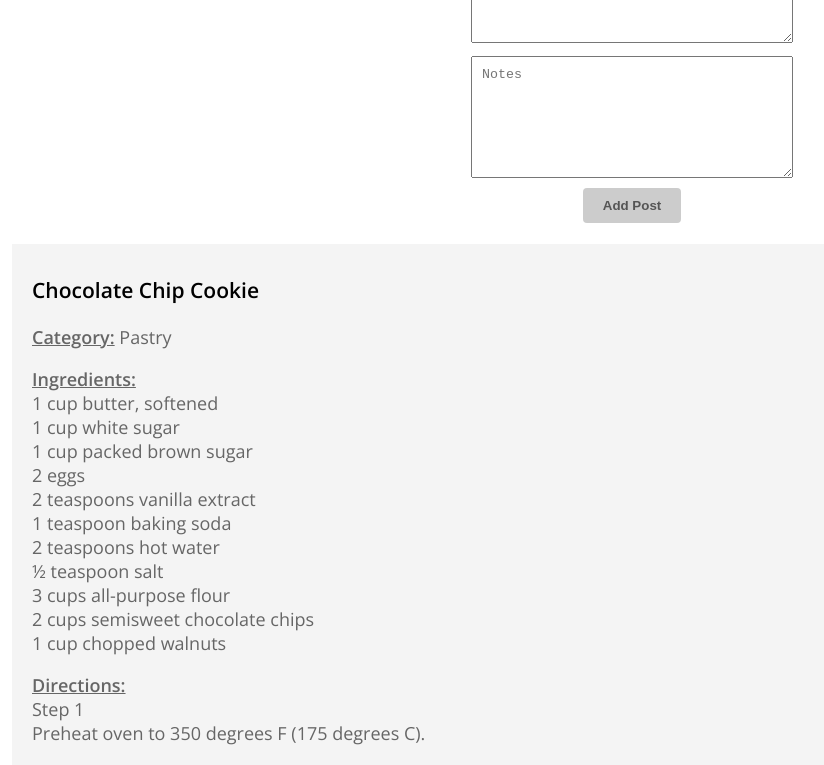
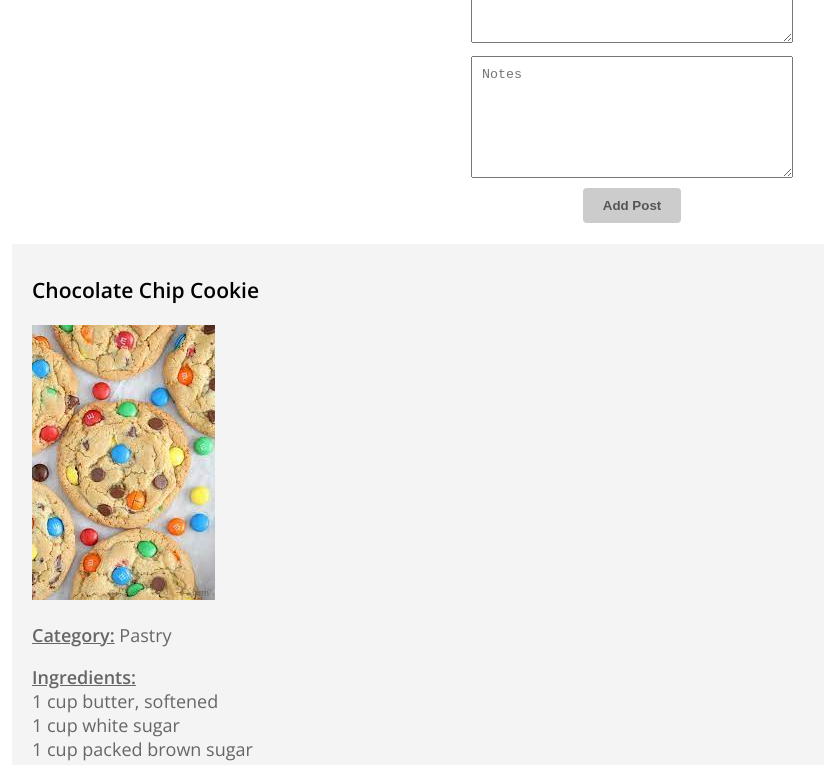
Before and after one commit to thraddash/food2, a React (Create React App) app: page / in a window 1280 px wide. Shown: the part 404-1169 px from the top of the page, without its empty margins (8-832 px from the left). Built offline with nearby package versions, Linux system fonts and the light colour scheme.

Commit message:
test image

```diff
--- a/src/App.js
+++ b/src/App.js
@@ -235,6 +235,7 @@ function App() {
           return(
             <div key={ post.id } className="post">
               <h3>{ post.recipe_name }</h3>
+              <img src={ post.image } alt=""></img>
               <p><b><u>Category:</u></b> { post.category }</p>
               <p><b><u>Ingredients:</u></b><br></br>{ post.ingredient }</p>
               <p><b><u>Directions:</u></b><br></br>{ post.direction }</p>
--- a/src/data.json
+++ b/src/data.json
@@ -2,6 +2,7 @@
   {
     "id": "835ea750-bc31-11eb-bea8-73824311d3f8",
     "recipe_name": "chocolate chip cookie",
+    "image": "/images/test.jpg",
     "category": "Pastry",
     "ingredient": "1 cup butter, softened\n1 cup white sugar\n1 cup packed brown sugar\n2 eggs\n2 teaspoons vanilla extract\n1 teaspoon baking soda\n2 teaspoons hot water\n½ teaspoon salt\n3 cups all-purpose flour\n2 cups semisweet chocolate chips\n1 cup chopped walnuts",
     "direction": "Step 1\nPreheat oven to 350 degrees F (175 degrees C).\n\nStep 2\nCream together the butter, white sugar, and brown sugar until smooth. Beat in the eggs one at a time, then stir in the vanilla. Dissolve baking soda in hot water. Add to batter along with salt. Stir in flour, chocolate chips, and nuts. Drop by large spoonfuls onto ungreased pans.\n\nStep 3\nBake for about 10 minutes in the preheated oven, or until edges are nicely browned.",
@@ -10,6 +11,7 @@
   {
     "id": "222dfa90-d274-11eb-bdd9-d95311247d88",
     "recipe_name": "Banana Bread",
+    "image": "",
     "category": "Pastry",
     "ingredient": "2 to 3 medium (7\" to 7-7/8\" long) very ripe bananas, peeled (about 1 1/4 to 1 1/2 cups mashed)\n1/3 cup butter, unsalted or salted, melted\n1 teaspoon baking soda\n1 pinch salt\n3/4 cup sugar (1/2 cup if you would like it less sweet, 1 cup if more sweet)\n1 large egg, beaten\n1 teaspoon vanilla extract\n1 1/2 cups all purpose flouringredients",
     "direction": "Preheat the oven to 350°F (175°C), and butter a 4x8-inch loaf pan.\n\nIn a mixing bowl, mash the ripe bananas with a fork until completely smooth. Stir the melted butter into the mashed bananas.\n\nMix in the baking soda and salt. Stir in the sugar, beaten egg, and vanilla extract. Mix in the flour.\n\nPour the batter into your prepared loaf pan. Bake for 50 minutes to 1 hour at 350°F (175°C), or until a tester inserted into the center comes out clean.\n\nRemove from oven and let cool in the pan for a few minutes. Then remove the banana bread from the pan and let cool completely before serving. Slice and serve. (A bread knife helps to make slices that aren't crumbly.)",
```
